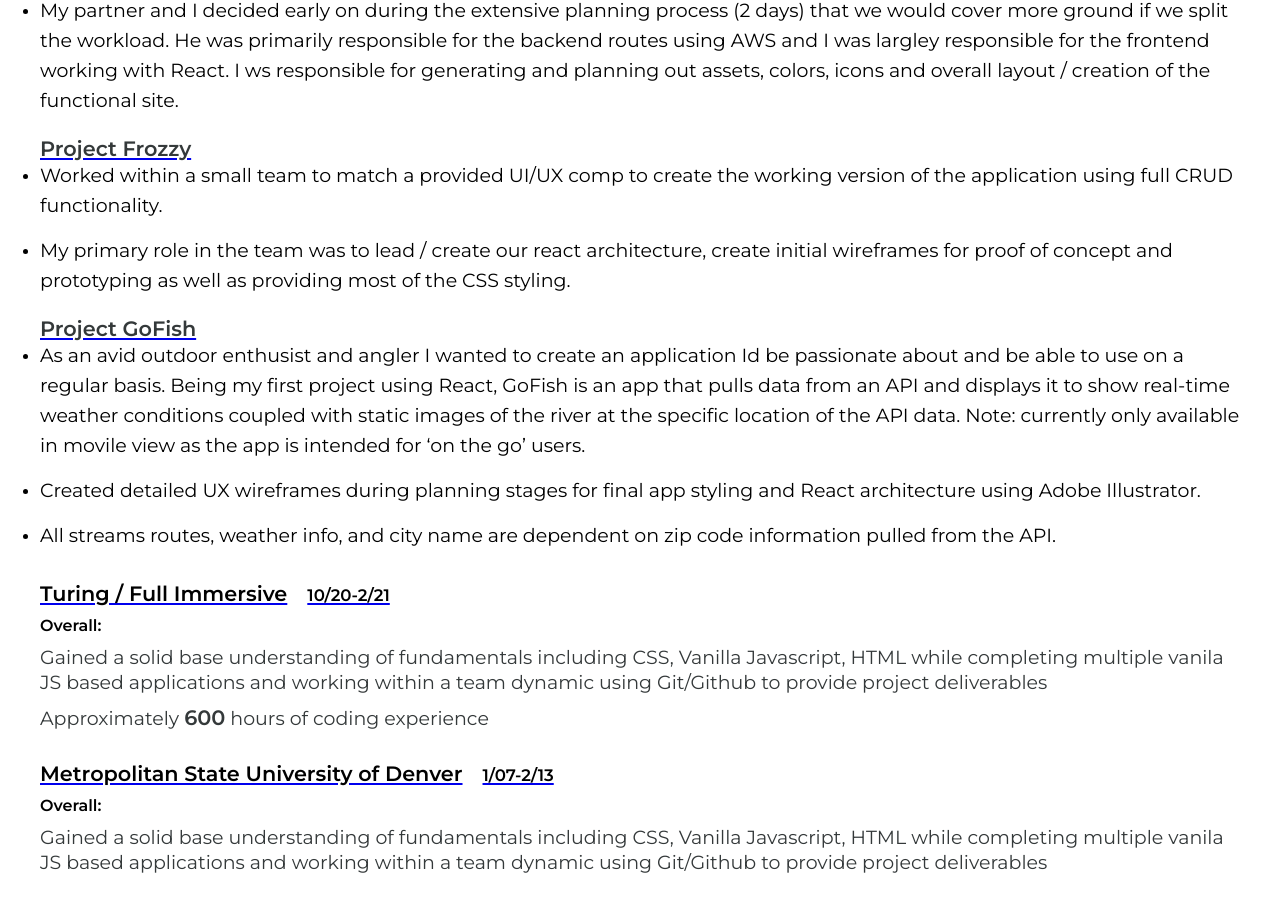
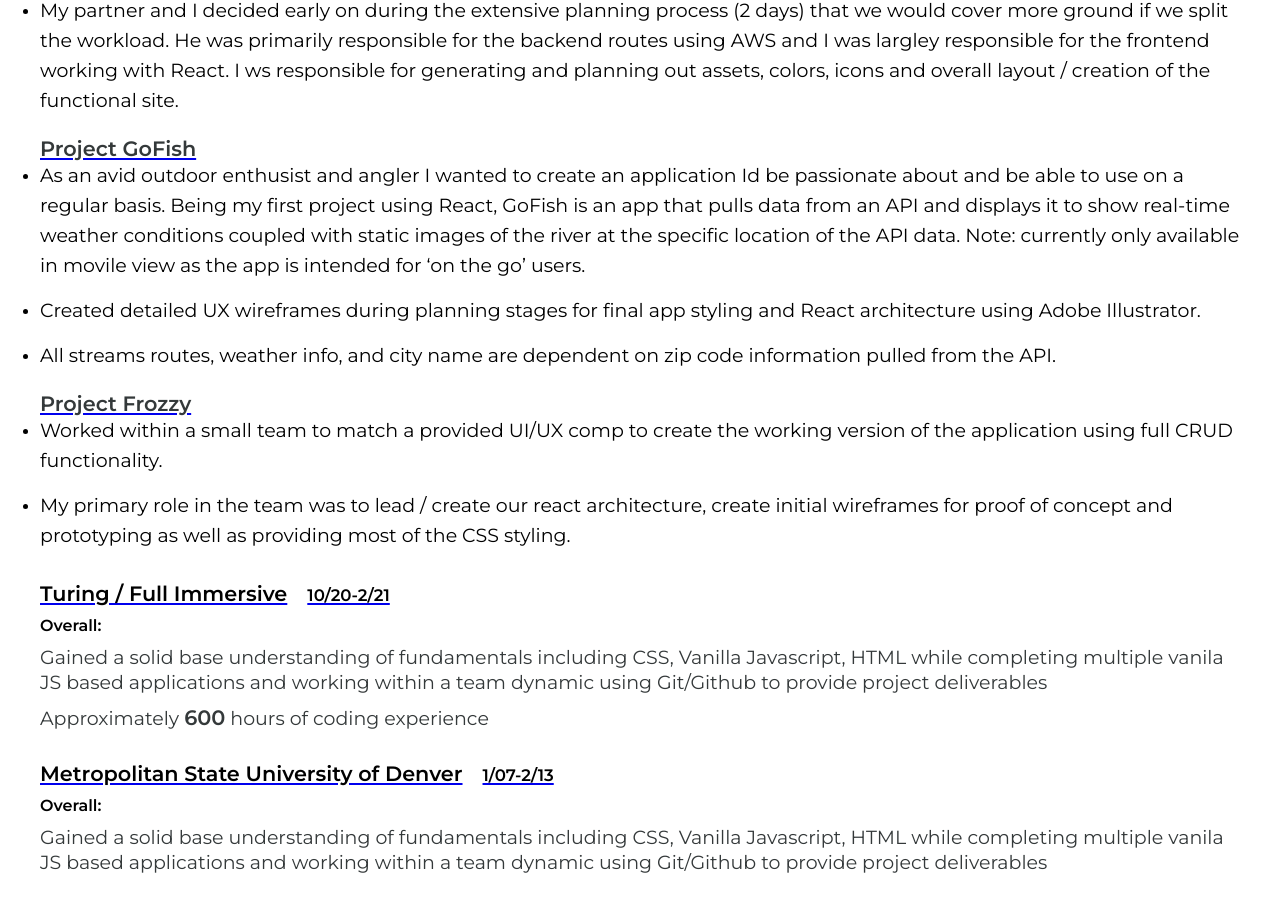
Before and after one commit to Cody-Durham/PersonalSite-2, a React (Create React App) app: page /resume in a window 1280 px wide. Shown: the part 1691-2608 px from the top of the page. Built offline with nearby package versions, Linux system fonts and the light colour scheme.

Commit message:
Moved project Frozzy underneith GoFish in Resume

```diff
--- a/src/Pages/Resume.jsx
+++ b/src/Pages/Resume.jsx
@@ -51,15 +51,7 @@ const Resume = () => {
                     <p className='project-copy'>My partner and I decided early on during the extensive planning process (2 days) that we would cover more ground if we split the workload. He was primarily responsible for the backend routes using AWS and I was largley responsible for the frontend working with React. I ws responsible for generating and planning out assets, colors, icons and overall layout / creation of the functional site.</p>
                 </li>
             </ul>
-        <a href='https://brave-wozniak-8c8eab.netlify.app/' target='blank'><h4 className='project-headings'>Project Frozzy</h4></a>
-            <ul>
-                <li>
-                    <p className='project-copy'>Worked within a small team to match a provided UI/UX comp to create the working version of the application using full CRUD functionality.</p>
-                </li>
-                <li>
-                    <p className='project-copy'>My primary role in the team was to lead / create our react architecture, create initial wireframes for proof of concept and prototyping as well as providing most of the CSS styling.</p>
-                </li>
-            </ul>
+
         <a href='https://flamboyant-archimedes-058278.netlify.app/' target='blank'><h4 className='project-headings'>Project GoFish</h4></a>
             <ul>
                 <li>
@@ -72,6 +64,15 @@ const Resume = () => {
                     <p className='project-copy'>All streams routes, weather info, and city name are dependent on zip code information pulled from the API.</p>
                 </li>
             </ul>
+        <a href='https://brave-wozniak-8c8eab.netlify.app/' target='blank'><h4 className='project-headings'>Project Frozzy</h4></a>
+            <ul>
+                <li>
+                    <p className='project-copy'>Worked within a small team to match a provided UI/UX comp to create the working version of the application using full CRUD functionality.</p>
+                </li>
+                <li>
+                    <p className='project-copy'>My primary role in the team was to lead / create our react architecture, create initial wireframes for proof of concept and prototyping as well as providing most of the CSS styling.</p>
+                </li>
+                </ul>
 
             <div>
                 <a href='https://turing.edu/' target='blank'><h3>Turing / Full Immersive<span>10/20-2/21</span></h3></a>
```
